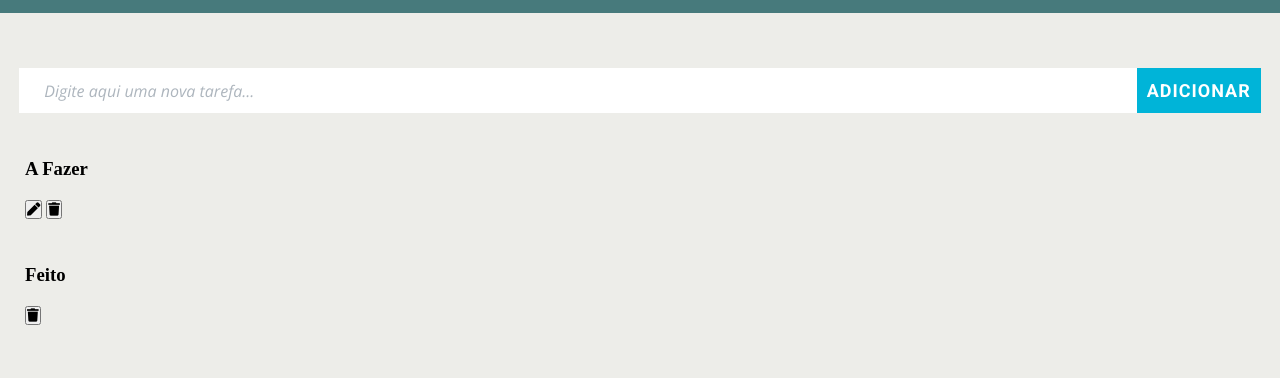
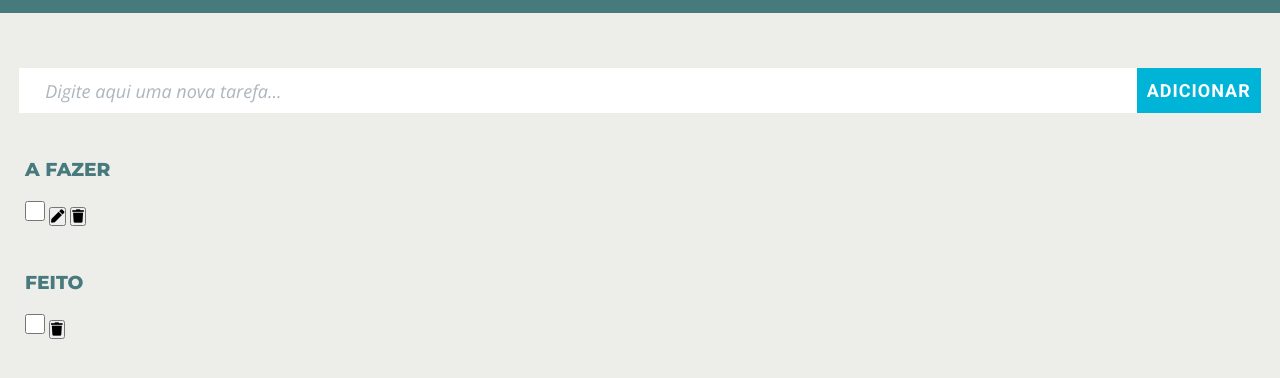
Before and after one commit to Felipemorai/Layout---e.mix, a plain HTML site: page index.html in a window 1280 px wide. Shown: the part 62-440 px from the top of the page. Drawn offline with nearby package versions, Linux system fonts and the light colour scheme.

Commit message:
checkbox

```diff
--- a/index.html
+++ b/index.html
@@ -31,6 +31,7 @@
             <ol class="afazer">
                 <h3>A Fazer</h3>
                 <li>
+                    <input id="checkbox" type="checkbox">
                     <button id="edit"><i class="fas fa-pen"></i></button>
                     <button id="delete"><i class="fa fa-trash"></i></button>
                 </li>
@@ -38,6 +39,7 @@
             <ol class="feito">
                 <h3>Feito</h3>
                 <li>
+                    <input id="checkbox" type="checkbox">
                     <button><i class="fa fa-trash"></i></button>
                 </li>
             </ol>
--- a/style.css
+++ b/style.css
@@ -65,17 +65,17 @@ ul {
    width: 90%;
    border: none;
    color: #adb5bd;
-   font-size: 16px;
+   font-size: 18px;
    font-weight: 100;
    font-family: 'Open Sans', sans-serif;
    font-style: italic;
-   padding-left: 25px;
+   padding-left: 26px;
    outline: none;
 }
 
 .input::placeholder {
     color:#adb5bd;
-    font-size: 16px;
+    font-size: 18px;
     font-weight: 100;
     font-family: 'Open Sans', sans-serif;
     font-style: italic;
@@ -161,12 +161,29 @@ ul {
 
 .afazer h3 {
     margin-bottom: 20px;
+    color: rgb(71, 122, 124);
+    font-family: 'Montserrat', sans-serif;
+    font-weight: 800;
+    text-transform: uppercase;
 }
 
 .feito h3 {
     margin-bottom: 20px;
+    color: rgb(71, 122, 124);
+    font-family: 'Montserrat', sans-serif;
+    font-weight: 800;
+    text-transform: uppercase;
 }
 
 li, ol {
     list-style: none;
 }
+
+#checkbox {
+    width: 20px;
+    height: 20px;
+}
+
+.completed {
+    text-decoration: line-through;
+}
```
